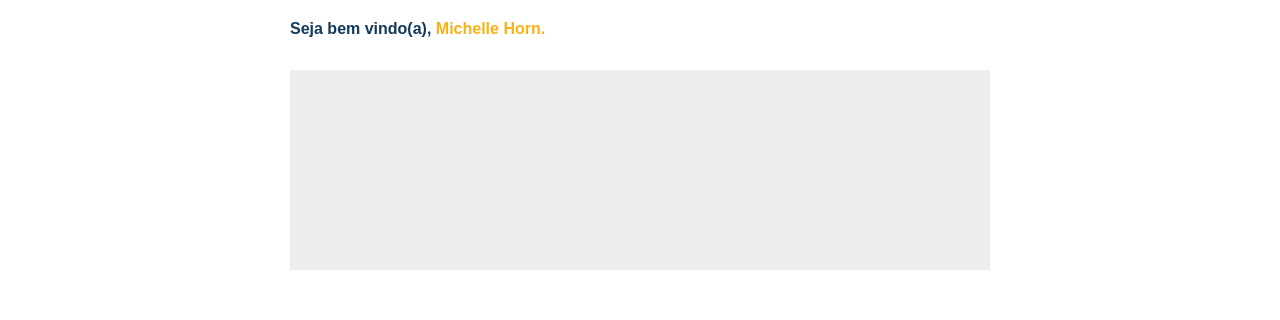
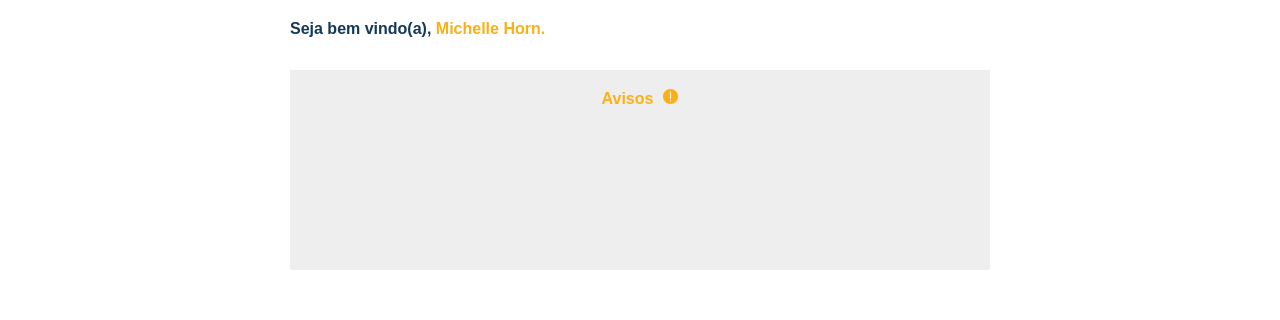
Before and after one commit to michellehorn/costao-imovelquerido, a React (Create React App) app: page / in a window 1280 px wide. Shown: the part 204-524 px from the top of the page. Built offline with nearby package versions, Linux system fonts and the light colour scheme.

Commit message:
sessao de alertas

```diff
--- a/src/pages/Announcements/Announcements.jsx
+++ b/src/pages/Announcements/Announcements.jsx
@@ -1,5 +1,16 @@
+import { WarningIcon } from "./styles";
+import { Aligner, Text } from "../../styles";
+import { colors,fontSize, weight} from "../../theme";
+
 const Announcements = () => {
-  return <div />;
-}
+  return (
+    <Aligner direction="center" flex>
+      <Text weight={weight.bold} padding="0 10px 15px 0" fontSize={fontSize.label} color={colors.secondary} textAlign="center">
+        Avisos
+      </Text>
+      <WarningIcon width="15px" height="15px" />
+    </Aligner>
+  );
+};
 
 export default Announcements;
--- /dev/null
+++ b/src/pages/Announcements/styles.js
@@ -0,0 +1,13 @@
+import styled from "styled-components";
+import warningIconImg from "../../assets/icon_warning.svg";
+
+const WarningIcon = styled.div`
+  width: ${(props) => props.width};
+  height: ${(props) => props.height};
+  background-image: url(${warningIconImg});
+  background-size: contain;
+  margin: ${(props) => props.margin};
+  justify-content: "center";
+`;
+
+export { WarningIcon };
--- a/src/pages/Home/Home.jsx
+++ b/src/pages/Home/Home.jsx
@@ -1,4 +1,5 @@
 import { useContext } from "react";
+import Announcements from "../Announcements";
 import { AlertSection } from "./styles";
 import { Text } from "../../styles";
 import { colors, fontSize, weight } from "../../theme";
@@ -24,7 +25,9 @@ const Home = () => {
       >
         {state.name}.
       </Text>
-      <AlertSection />
+      <AlertSection>
+        <Announcements />
+      </AlertSection>
     </>
   );
 };
--- a/src/styles.js
+++ b/src/styles.js
@@ -17,15 +17,18 @@ const GlobalStyle = createGlobalStyle`
     }
   `;
 
-
 const Aligner = styled.div`
-  text-align: ${props => props.direction};
-`
+  text-align: ${(props) => props.direction};
+  width: 100%;
+  display: ${(props) => (props.flex ? "flex" : "")};
+  justify-content: ${(props) => (props.flex ? "center" : "")};
+  align-items: ${(props) => (props.flex ? "center" : "")};
+`;
 
 const ButtonSubmit = styled.button`
   background-color: ${colors.secondary};
   color: ${colors.primary};
-  height: ${props => props.height || '48px'};
+  height: ${(props) => props.height || "48px"};
   padding: 14px 32px;
   border: none;
   font-size: ${fontSize.text};
@@ -45,8 +48,8 @@ const DividerHorizontal = styled.div`
   border-bottom: 1px solid ${colors.gray};
   width: 238px;
   margin: auto;
-  padding: ${props => props.padding};
-`
+  padding: ${(props) => props.padding};
+`;
 
 const FlexItem = styled.div`
   width: ${(props) => props.width};
@@ -59,11 +62,11 @@ const Input = styled.input`
   background: transparent;
   background-color: transparent;
   border: none;
-  border-bottom: 3px solid ${props => props.color || 'white'};
+  border-bottom: 3px solid ${(props) => props.color || "white"};
   width: 400px;
-  color: ${props => props.color || colors.white};
+  color: ${(props) => props.color || colors.white};
   font-size: ${fontSize.text};
-  height: ${props => props.height || '48px'};
+  height: ${(props) => props.height || "48px"};
   display: ${(props) => (props.isFlex ? "flex" : "")};
   &:focus {
     outline: none;
@@ -75,8 +78,8 @@ const Link = styled.a`
   cursor: pointer;
   display: block;
   font-weight: ${weight.bold};
-  padding: ${props => props.pl};
-  text-decoration: ${props => props.decoration};
+  padding: ${(props) => props.pl};
+  text-decoration: ${(props) => props.decoration};
 `;
 
 const LinkItem = styled.span`
@@ -120,9 +123,10 @@ const Text = styled.label`
   font-size: ${(props) => props.size || fontSize.text};
   font-weight: ${(props) => props.weight};
   display: ${(props) => (props.inline ? "inline" : "block")};
-  text-align: left;
+  text-align: ${(props) => props.textAlign || "left"};
   margin-top: 20px;
   margin-bottom: ${(props) => props.mb};
+  padding: ${props => props.padding};
 `;
 
 const Title = styled.h1`
```
